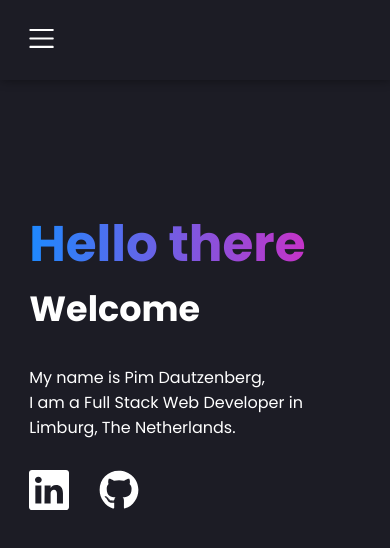
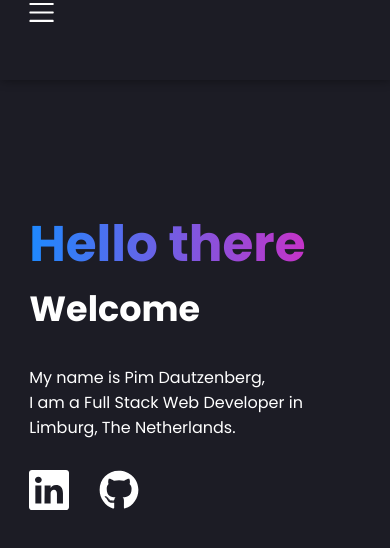
Before and after one commit to pimdbg/pimdbg.github.io, a React (Create React App) app: page / in a window 390 px wide. Shown: the top 548 px of the page. Built offline with nearby package versions, Linux system fonts and the light colour scheme.

Commit message:
Mobile nav button animation style

```diff
--- a/src/components/Nav.js
+++ b/src/components/Nav.js
@@ -1,5 +1,6 @@
 import { useState } from 'react';
 import { SlMenu, SlHome } from 'react-icons/sl';
+import { RxCross2 } from 'react-icons/rx';
 import Socials from './Socials';
 
 function Nav() {
@@ -37,7 +38,24 @@ function Nav() {
 
                 {/* Menu button */}
                 <button className="nav-mobile__btn" onClick={() => setIsOpened(! isOpened)}>
-                    <SlMenu color={"white"} size={25} />
+                    <SlMenu color={"white"} size={25}
+                        style={{
+                            translate: isOpened ? '100vw' : 0,
+                            blur: isOpened ? '4px' : 0,
+                            transition: "all 250ms",
+                            position: "absolute",
+                            top: 0
+                        }}
+                    />
+                    <RxCross2 color={"white"} size={25}
+                        style={{
+                            translate: ! isOpened ? '100vw' : 0,
+                            blur: ! isOpened ? '4px' : 0,
+                            transition: "all 250ms",
+                            position: "absolute",
+                            top: 0
+                        }}
+                    />
                 </button>
 
                 <nav className={"nav-mobile " + ((isOpened) ? "nav-mobile--opened" : "")}
```
